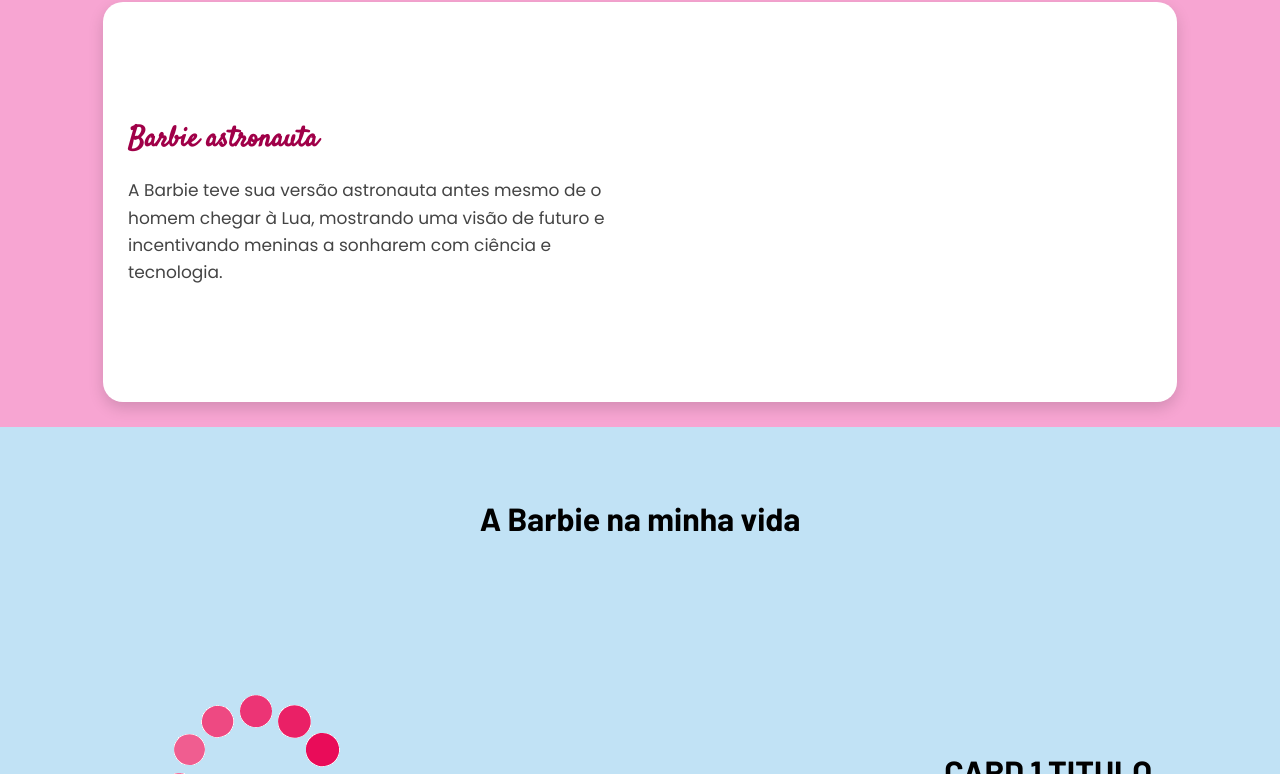
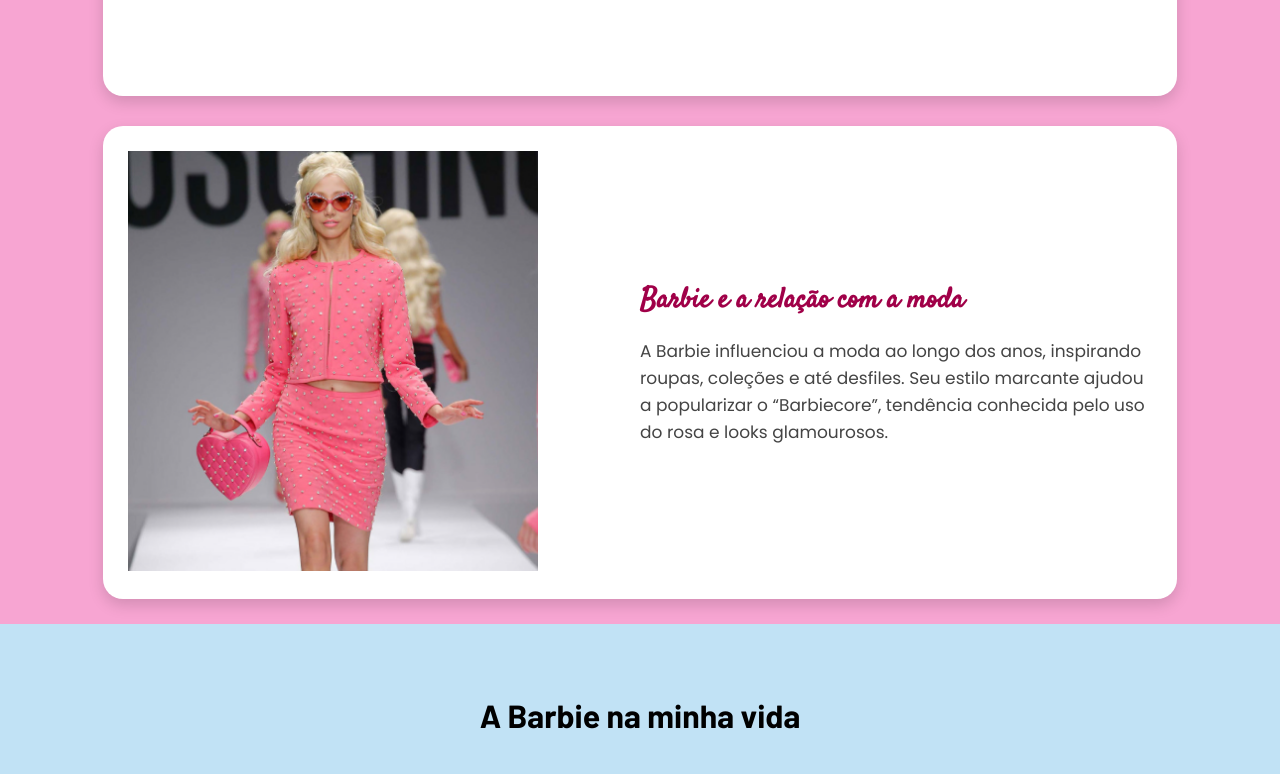
Before and after one commit to liviabritomotta/identidade-rosa, a website: page public/historia.html in a window 1280 px wide. Shown: the part 4098-4872 px from the top of the page. Drawn offline with Linux system fonts and the light colour scheme.

Commit message:
alterando rotas

```diff
--- a/public/assets/estilo.css
+++ b/public/assets/estilo.css
@@ -290,6 +290,8 @@ font-size:36px;
   justify-content: space-between;
 }
 
+
+
 .reverse {
   flex-direction: row-reverse;
 }
--- a/public/css/estilo.css
+++ b/public/css/estilo.css
@@ -323,6 +323,20 @@ body {
   border-radius: 20px;
   box-shadow: 0 6px 15px rgba(0,0,0,0.15);
 }
+
+.card-historia .card-img {
+  width: 40%;
+  height: 100%;
+  overflow: hidden;
+}
+
+.card-historia .card-img img {
+  width: 100%;
+  height: 100%;
+  object-fit: cover;
+}
+
+
 .card-historia2 {
   width: 80%;
   min-height: 350px;
@@ -334,7 +348,6 @@ body {
 
 }
 
-/* ÁREA DAS IMAGENS */
 .card-historia .img-card {
   width: 50%;
   height: 320px;
--- a/public/historia.html
+++ b/public/historia.html
@@ -133,6 +133,9 @@
     <h1>Curiosidades sobre a Barbie</h1>
 
     <div class="card-historia">
+        <div class="card-img">
+            <img src="assets/imgs/primeiraboneca.png" alt="">
+        </div>
         <div class="texto-card">
             <h1>Primeira Barbie</h1>
             <p>A primeira Barbie foi lançada em 1959, usando maiô listrado preto e branco. Desde então, ela passou por várias mudanças e se tornou um dos brinquedos mais famosos do mundo.</p>
@@ -140,6 +143,7 @@
     </div>
 
     <div class="card-historia reverse">
+        <img src="" alt="">
         <div class="texto-card">
             <h1>Mais de 200 profissões</h1>
             <p>A Barbie já foi médica, astronauta, professora, veterinária, presidente, engenheira, programadora e muitas outras profissões, mostrando que meninas podem ocupar qualquer espaço.</p>
@@ -147,9 +151,12 @@
     </div>
 
     <div class="card-historia">
+        <div class="card-img">
+            <img src="assets/imgs/barbiecore.png" alt="">
+        </div>
         <div class="texto-card">
-            <h1>Barbie astronauta</h1>
-            <p>A Barbie teve sua versão astronauta antes mesmo de o homem chegar à Lua, mostrando uma visão de futuro e incentivando meninas a sonharem com ciência e tecnologia.</p>
+            <h1>Barbie e a relação com a moda</h1>
+            <p>A Barbie influenciou a moda ao longo dos anos, inspirando roupas, coleções e até desfiles. Seu estilo marcante ajudou a popularizar o “Barbiecore”, tendência conhecida pelo uso do rosa e looks glamourosos.</p>
         </div>
     </div>
 </div>
```
Also changed, not shown: public/dashboard.html (+6 -6 lines), public/assets/imgs/barbiecore.png (added), public/assets/imgs/primeiraboneca.png (added).
